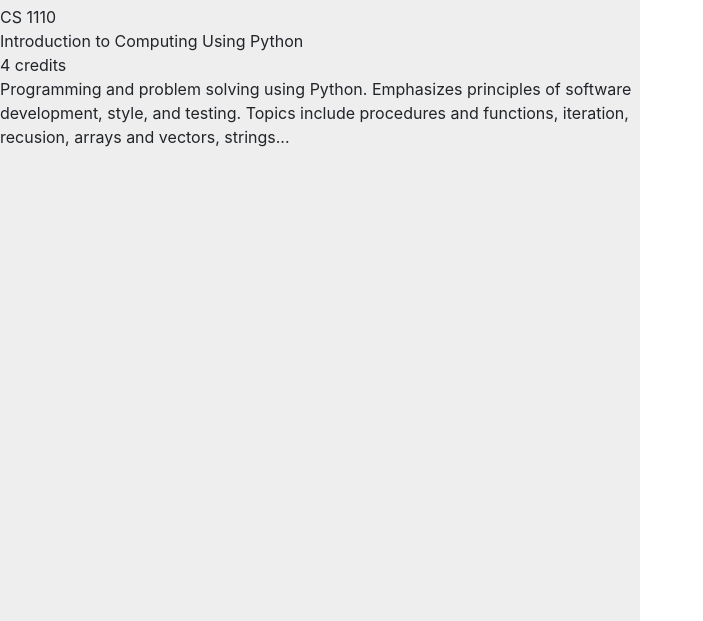
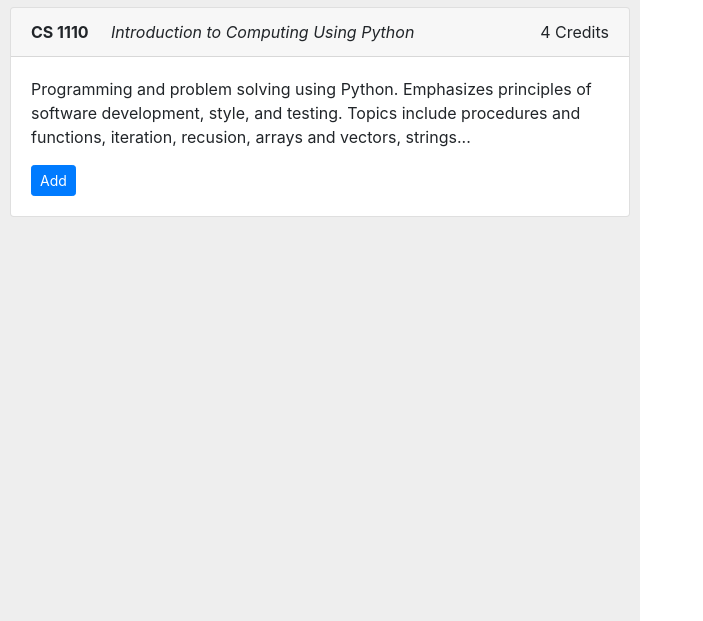
Before and after one commit to yangdanny97/pathways-vis, a website built with webpack: page www/pathways.html in a window 1280 px wide. Shown: the part 179-800 px from the top of the page, without its empty margins (0-703 px from the left). Built offline with nearby package versions, Linux system fonts and the light colour scheme.

Commit message:
Bootstrapify course cards

```diff
--- a/www/pathways.html
+++ b/www/pathways.html
@@ -21,19 +21,23 @@
         </form>
         <h2 id='status'>Core</h2>
 
-        <div class='course'>
-            <div class='top'>
-                <div class='coursecode'>CS 1110</div>
-                <div class='coursename'>Introduction to Computing Using Python</div>
-                <div class='coursecred'>4 credits</div>
+        <div class='card'>
+            <div class='card-header'>
+                <div class='code'>CS 1110</div>
+                <div class='name'>Introduction to Computing Using Python</div>
+                <div class='cred'>4 Credits</div>
             </div>
-            <p>
-                Programming and problem solving using Python. Emphasizes
-                principles of software development, style, and testing.
-                Topics include procedures and functions, iteration,
-                recusion, arrays and vectors, strings...
-            </p>
+            <div class="card-body">
+                <p class="card-text">
+                    Programming and problem solving using Python. Emphasizes
+                    principles of software development, style, and testing.
+                    Topics include procedures and functions, iteration,
+                    recusion, arrays and vectors, strings...
+                </p>
+                <button class="btn btn-primary btn-sm">Add</button>
+            </div>
         </div>
+
     </div>
     <div id='right'>
 
--- a/www/style/pathways.scss
+++ b/www/style/pathways.scss
@@ -26,6 +26,31 @@
 
     form input {
         margin: 10px;
+    }
+
+}
+
+#left .card {
+    margin: 10px;
+
+    .card-header {
+        display: flex;
+        flex-direction: row;
+
+        div.code {
+            width: 80px;
+            font-weight: bold;
+        }
+
+        div.name {
+            flex-grow: 1;
+            font-style: italic;
+        }
+
+        div.cred {
+            width: 80px;
+            text-align: right;
+        }
     }
 }
 
```
